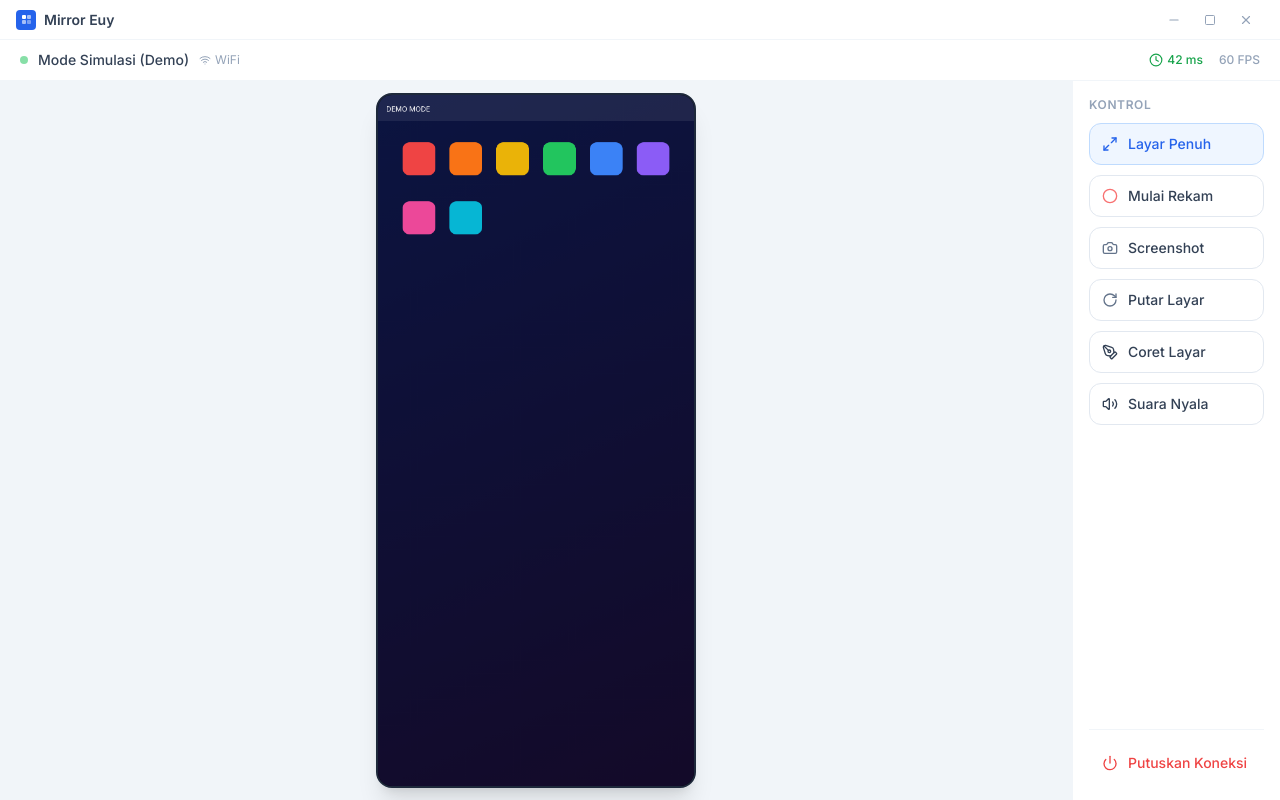
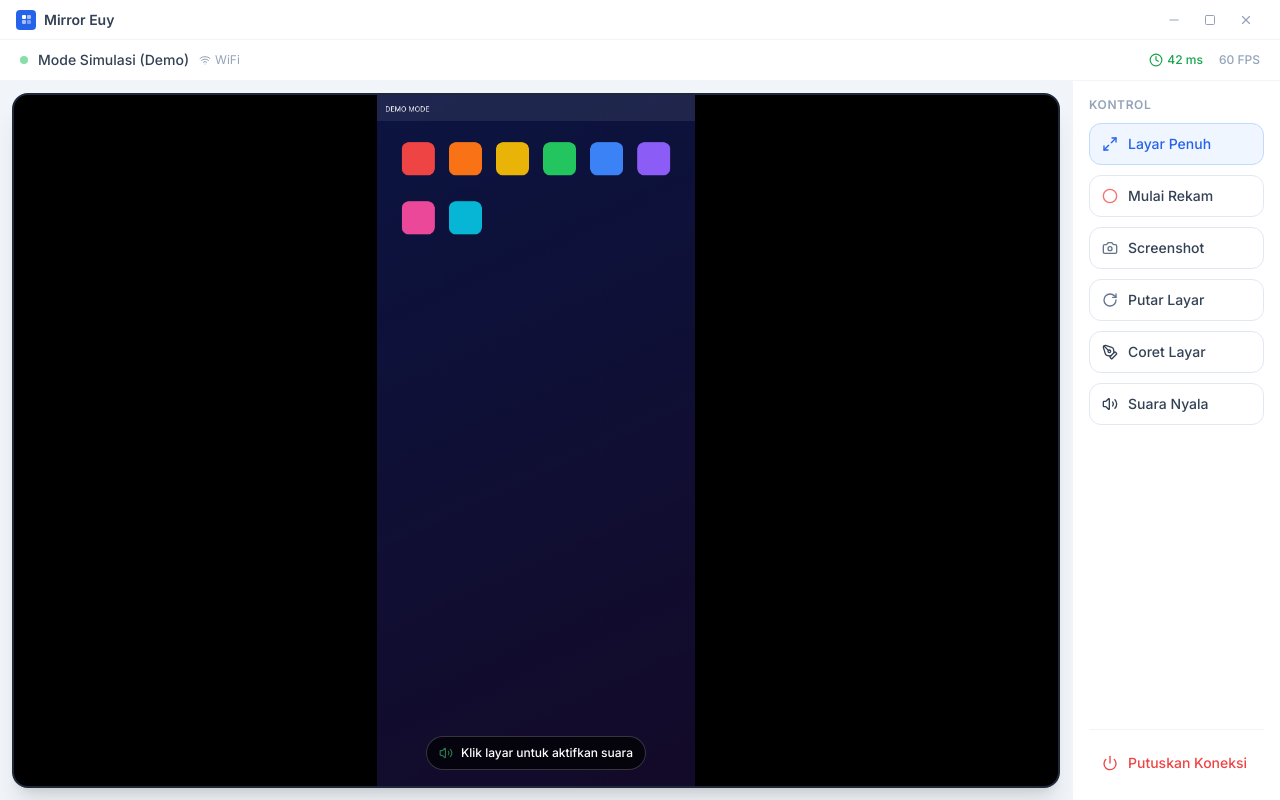
Before and after one commit to Farhan2666/mirror-euy, a React (Vite) app: page / in a window 1280 px wide. Both pictures are taken after a click on the button "Coba Mode Simulasi (Tanpa HP)". Built offline with nearby package versions, Linux system fonts and the light colour scheme.

Commit message:
fix: canvas object-fit contain + audio unlock on click

```diff
--- a/src/pages/MirrorPage.tsx
+++ b/src/pages/MirrorPage.tsx
@@ -24,6 +24,7 @@ export const MirrorPage: React.FC<MirrorPageProps> = ({
   const [latency, setLatency] = useState(session.isDemo ? 42 : 0);
   const [isRecording, setIsRecording] = useState(false);
   const [isMuted, setIsMuted] = useState(false);
+  const [audioUnlocked, setAudioUnlocked] = useState(false);
   const [isAnnotating, setIsAnnotating] = useState(false);
   const [recSeconds, setRecSeconds] = useState(0);
   const [orientation, setOrientation] = useState<'portrait' | 'landscape'>('portrait');
@@ -43,13 +44,16 @@ export const MirrorPage: React.FC<MirrorPageProps> = ({
   const playPcmAudio = (pcmBytes: Uint8Array) => {
     if (isMutedRef.current) return;
     try {
+      // Buat AudioContext jika belum ada
       if (!audioCtxRef.current) {
         audioCtxRef.current = new AudioContext({ sampleRate: 44100 });
         nextAudioTimeRef.current = audioCtxRef.current.currentTime;
       }
       const ctx = audioCtxRef.current;
+      // Resume jika suspended (autoplay policy)
       if (ctx.state === 'suspended') {
-        ctx.resume();
+        ctx.resume().catch(() => {});
+        return; // skip frame ini, nanti frame berikutnya sudah unlocked
       }
 
       const sampleCount = Math.floor(pcmBytes.byteLength / 2);
@@ -67,13 +71,25 @@ export const MirrorPage: React.FC<MirrorPageProps> = ({
       source.connect(ctx.destination);
 
       const now = ctx.currentTime;
-      // Prevent drift/lag buildup if audio falls behind
-      if (nextAudioTimeRef.current < now || nextAudioTimeRef.current - now > 0.25) {
-        nextAudioTimeRef.current = now + 0.02;
+      if (nextAudioTimeRef.current < now || nextAudioTimeRef.current - now > 0.3) {
+        nextAudioTimeRef.current = now + 0.05;
       }
       source.start(nextAudioTimeRef.current);
       nextAudioTimeRef.current += audioBuffer.duration;
     } catch {}
+  };
+
+  // Unlock AudioContext saat user klik canvas
+  const unlockAudio = () => {
+    if (audioUnlocked) return;
+    setAudioUnlocked(true);
+    if (!audioCtxRef.current) {
+      audioCtxRef.current = new AudioContext({ sampleRate: 44100 });
+      nextAudioTimeRef.current = audioCtxRef.current.currentTime;
+    }
+    if (audioCtxRef.current.state === 'suspended') {
+      audioCtxRef.current.resume().catch(() => {});
+    }
   };
 
   // Real WebSocket stream receiver
@@ -335,29 +351,39 @@ export const MirrorPage: React.FC<MirrorPageProps> = ({
             </button>
           )}
 
+          {/* Container hitam: fullscreen=full area, normal=kotak rounded */}
           <div
-            className={`relative bg-black flex items-center justify-center ${
+            className={`relative bg-black ${
               isFullScreen
-                ? 'w-full h-full'
-                : 'rounded-2xl shadow-xl border-2 border-slate-800 overflow-hidden'
+                ? 'w-full h-full flex items-center justify-center'
+                : 'w-full h-full rounded-2xl shadow-xl border-2 border-slate-800 overflow-hidden flex items-center justify-center'
             }`}
-            style={isFullScreen ? {} : {
-              aspectRatio: `${canvasSize.width} / ${canvasSize.height}`,
-              maxWidth: canvasSize.width > canvasSize.height ? '100%' : 'calc(100% - 16px)',
-              maxHeight: '100%',
-            }}
           >
-            {/* Canvas selalu fill seluruh container */}
+            {/* object-fit: contain → canvas maintain aspect ratio otomatis */}
             <canvas
               ref={canvasRef}
               width={canvasSize.width}
               height={canvasSize.height}
+              onClick={unlockAudio}
               style={{
                 width: '100%',
                 height: '100%',
+                objectFit: 'contain',
                 display: 'block',
+                cursor: 'default',
               }}
             />
+
+            {/* Toast unlock audio - muncul sekali saat live & belum diklik */}
+            {status === 'live' && !audioUnlocked && !isMuted && (
+              <div
+                className="absolute bottom-4 left-1/2 -translate-x-1/2 flex items-center gap-2 px-3 py-2 rounded-full bg-black/70 backdrop-blur-sm border border-white/20 text-white text-xs font-medium cursor-pointer select-none"
+                onClick={unlockAudio}
+              >
+                <Volume2 className="w-3.5 h-3.5 text-green-400 animate-pulse" />
+                Klik layar untuk aktifkan suara
+              </div>
+            )}
 
             {status !== 'live' && (
               <div className="absolute inset-0 bg-slate-900/90 flex flex-col items-center justify-center p-6 text-center gap-3">
```
